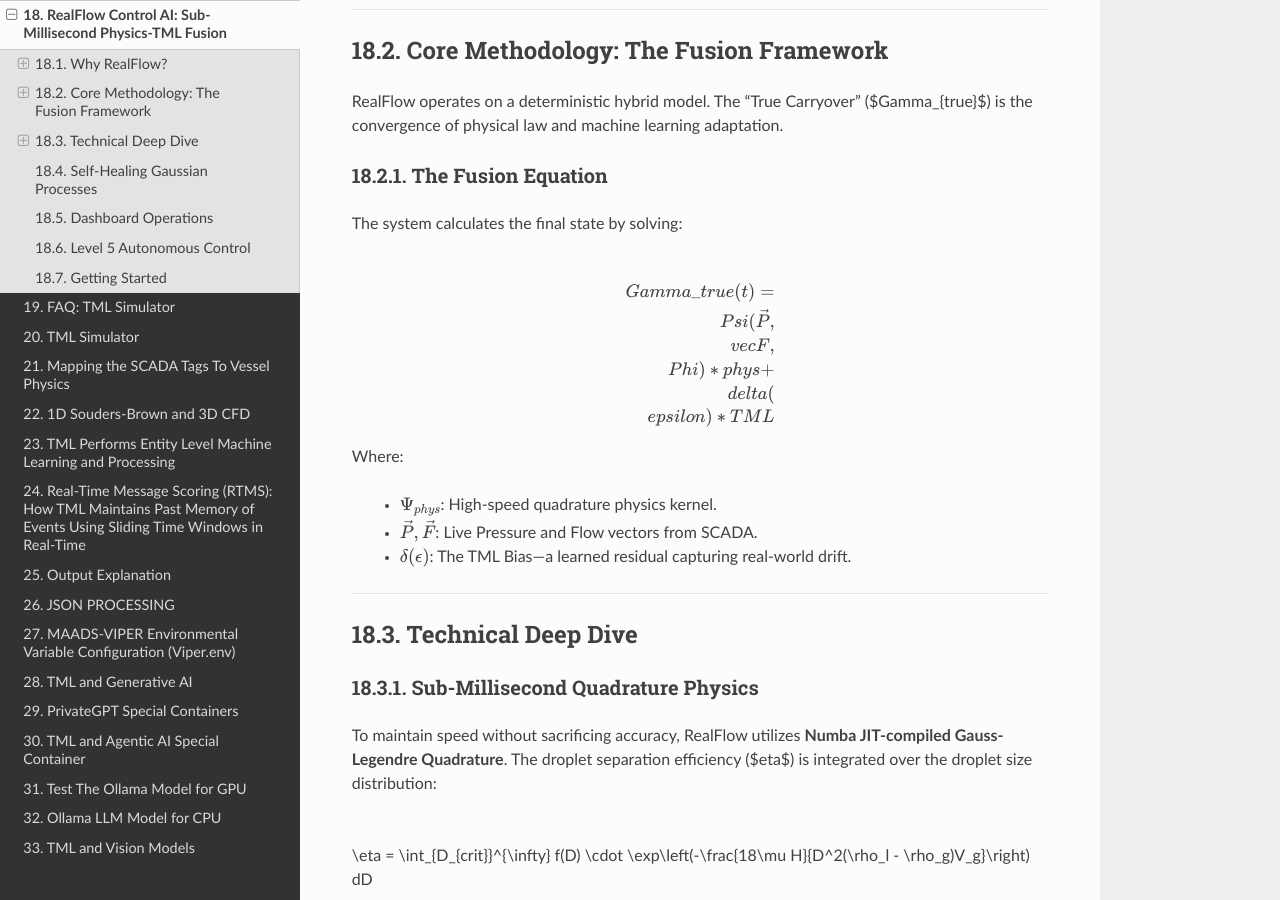
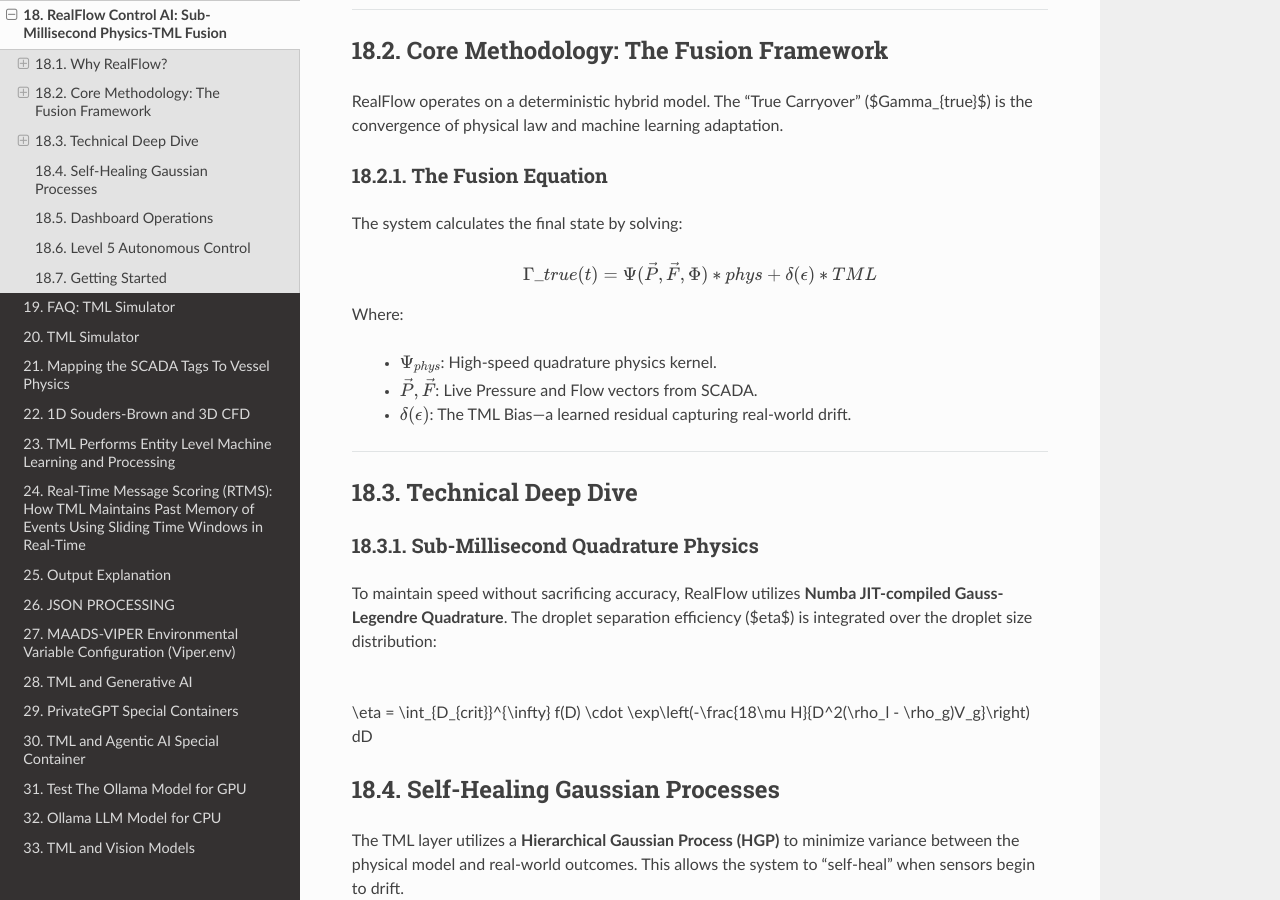
Before and after one commit to smaurice101/readthedocs, a Sphinx documentation site: the page built from docs/source/realflow.rst, in a window 1280 px wide and 900 px high, scrolled down 1367 px. Built offline with Sphinx 7.4.7 and the Read the Docs theme 3.1.0, drawn with Linux system fonts in a browser that asks for light colours; pages that are not in the unit, such as notebooks, are missing from menus; some of the changed text lies outside the part shown.

```diff
--- a/docs/source/realflow.rst
+++ b/docs/source/realflow.rst
@@ -47,7 +47,7 @@ The system calculates the final state by solving:
 
 .. math::
 
-   \\Gamma\_{true}(t) = \\Psi(\vec{P}, \\vec{F}, \\Phi)*{phys} + \\delta(\\epsilon)*{TML}
+   \Gamma\_{true}(t) = \Psi(\vec{P}, \vec{F}, \Phi)*{phys} + \delta(\epsilon)*{TML}
 
 Where:
 
```
